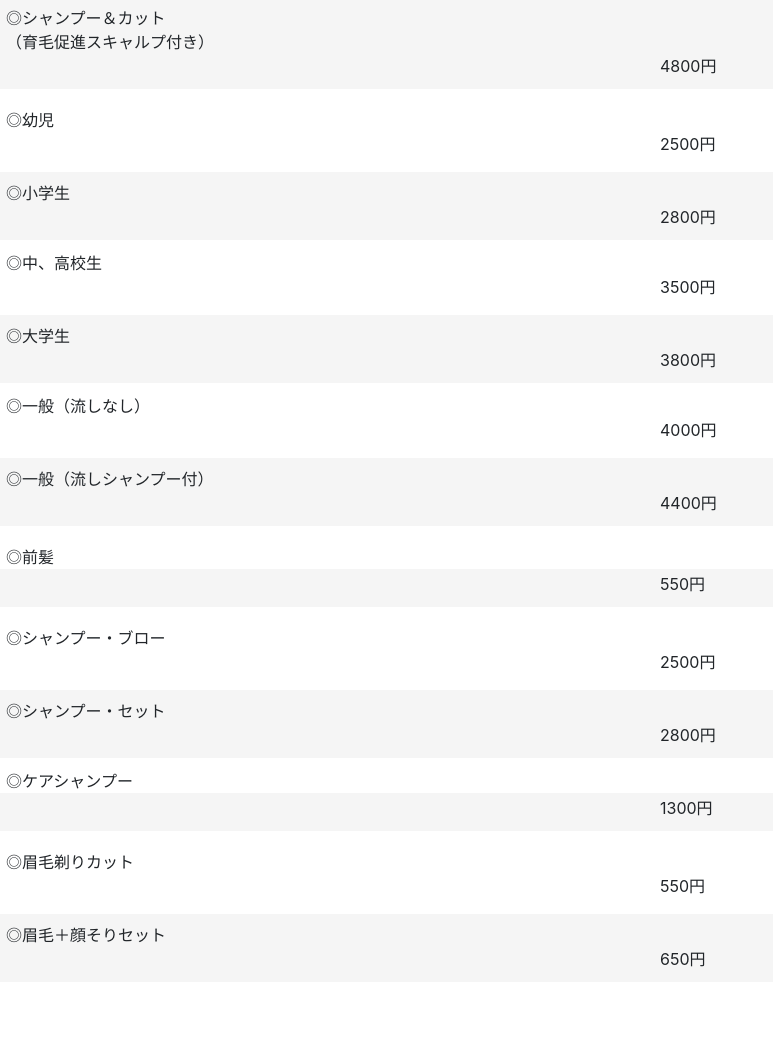
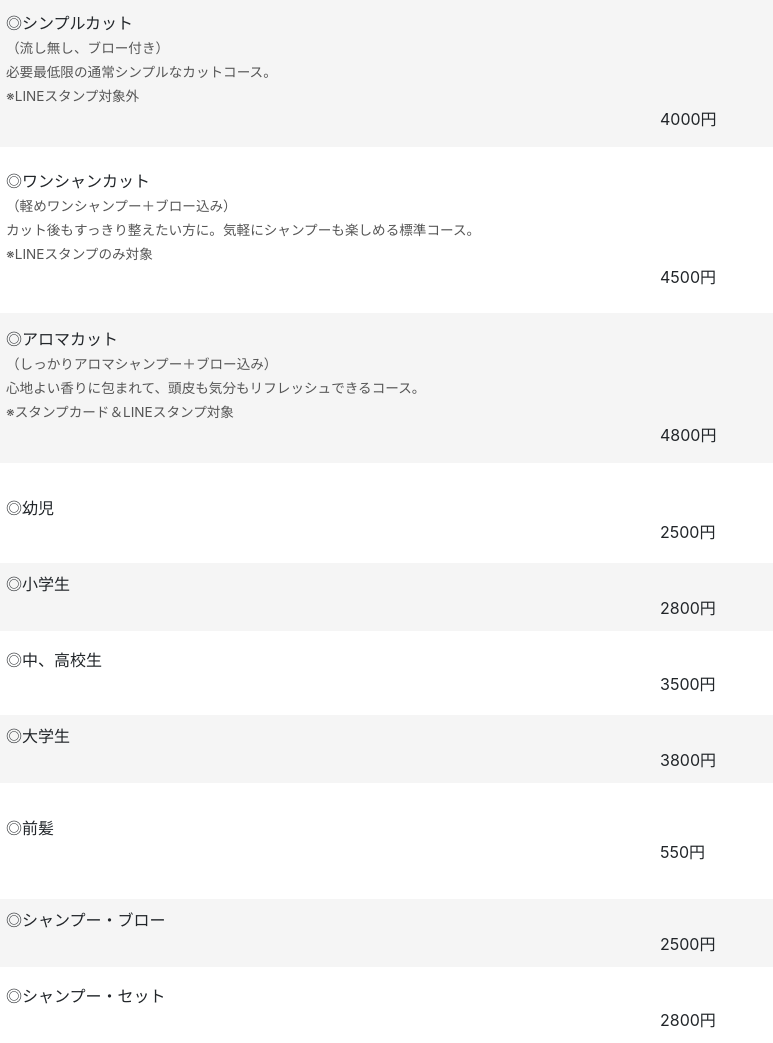
Before and after one commit to beautyoda/cut, a plain HTML site: page index.html in a window 1280 px wide. Shown: the part 489-1532 px from the top of the page, without its empty margins (0-773 px from the left). Drawn offline with nearby package versions, Linux system fonts and the light colour scheme; a script that the page names is missing.

Commit message:
Update index.html

```diff
--- a/index.html
+++ b/index.html
@@ -1,3 +1,5 @@
+<!DOCTYPE html>
+<html lang="ja">
 <head>
   <meta name="viewport" content="width=device-width, initial-scale=1.0">
   <meta charset="utf-8">
@@ -15,27 +17,50 @@
    <img src="mainimg1.png" alt="お店">
 </p>
 
-<!-- シャンプー＆カット -->
-<div class="fadein row01" style="background-color: #F5F5F5; padding:3px 0; margin-bottom: 1em;">
-	<div class="span-10">◎シャンプー＆カット<br />（育毛促進スキャルプ付き）</div>
+<!-- カットコース -->
+<div class="fadein row01" style="background-color: #F5F5F5; padding:8px 0; margin-bottom: 0.5em;">
+	<div class="span-10">
+		◎シンプルカット<br />
+		<small style="font-size: 0.85em; color: #555;">（流し無し、ブロー付き）<br />必要最低限の通常シンプルなカットコース。<br />※LINEスタンプ対象外</small>
+	</div>
+	<div class="span-5">
+		<div> </div>
+		<div>  4000円</div>
+	</div>
+</div>
+
+<div class="fadein row02" style="padding:8px 0; margin-bottom: 0.5em;">
+	<div class="span-10">
+		◎ワンシャンカット<br />
+		<small style="font-size: 0.85em; color: #555;">（軽めワンシャンプー＋ブロー込み）<br />カット後もすっきり整えたい方に。気軽にシャンプーも楽しめる標準コース。<br />※LINEスタンプのみ対象</small>
+	</div>
+	<div class="span-5">
+		<div> </div>
+		<div>  4500円</div>
+	</div>
+</div>
+
+<div class="fadein row03" style="background-color: #F5F5F5; padding:8px 0; margin-bottom: 1.5em;">
+	<div class="span-10">
+		◎アロマカット<br />
+		<small style="font-size: 0.85em; color: #555;">（しっかりアロマシャンプー＋ブロー込み）<br />心地よい香りに包まれて、頭皮も気分もリフレッシュできるコース。<br />※スタンプカード＆LINEスタンプ対象</small>
+	</div>
 	<div class="span-5">
 		<div> </div>
 		<div>  4800円</div>
 	</div>
 </div>
 
-<!-- 幼児～一般 -->
-<div class="fadein row02">
+<!-- 幼児～大学生 -->
+<div class="fadein row04" style="padding:3px 0; margin-bottom: 0.5em;">
 	<div class="span-10">◎幼児</div>
-</div>
-<div class="fadein row02" style="margin-bottom: 0.5em;">
 	<div class="span-5">
 		<div> </div>
 		<div>  2500円</div>
 	</div>
 </div>
 
-<div class="fadein row03" style="background-color: #F5F5F5; padding:3px 0; margin-bottom: 0.5em;">
+<div class="fadein row05" style="background-color: #F5F5F5; padding:3px 0; margin-bottom: 0.5em;">
 	<div class="span-10">◎小学生</div>
 	<div class="span-5">
 		<div> </div>
@@ -43,17 +68,15 @@
 	</div>
 </div>
 
-<div class="fadein row04">
+<div class="fadein row06" style="padding:3px 0; margin-bottom: 0.5em;">
 	<div class="span-10">◎中、高校生</div>
-</div>
-<div class="fadein row04" style="margin-bottom: 0.5em;">
 	<div class="span-5">
 		<div> </div>
 		<div>  3500円</div>
 	</div>
 </div>
 
-<div class="fadein row05" style="background-color: #F5F5F5; padding:3px 0; margin-bottom: 0.5em;">
+<div class="fadein row07" style="background-color: #F5F5F5; padding:3px 0; margin-bottom: 1.5em;">
 	<div class="span-10">◎大学生</div>
 	<div class="span-5">
 		<div> </div>
@@ -61,29 +84,9 @@
 	</div>
 </div>
 
-<div class="fadein row06">
-	<div class="span-10">◎一般（流しなし）</div>
-</div>
-<div class="fadein row06" style="margin-bottom: 0.5em;">
-	<div class="span-5">
-		<div> </div>
-		<div>  4000円</div>
-	</div>
-</div>
-
-<div class="fadein row07" style="background-color: #F5F5F5; padding:3px 0; margin-bottom: 1em;">
-	<div class="span-10">◎一般（流しシャンプー付）</div>
-	<div class="span-5">
-		<div> </div>
-		<div>  4400円</div>
-	</div>
-</div>
-
 <!-- 前髪 -->
-<div class="fadein row08">
+<div class="fadein row08" style="padding:3px 0; margin-bottom: 1.5em;">
 	<div class="span-10">◎前髪</div>
-</div>
-<div class="fadein row08" style="background-color: #F5F5F5; padding:3px 0; margin-bottom: 1em;">
 	<div class="span-5">
 		<div> </div>
 		<div>  550円</div>
@@ -91,17 +94,15 @@
 </div>
 
 <!-- シャンプー・ブロー関連 -->
-<div class="fadein row09">
+<div class="fadein row09" style="background-color: #F5F5F5; padding:3px 0; margin-bottom: 0.5em;">
 	<div class="span-10">◎シャンプー・ブロー</div>
-</div>
-<div class="fadein row09" style="margin-bottom: 0.5em;">
 	<div class="span-5">
 		<div> </div>
 		<div>  2500円</div>
 	</div>
 </div>
 
-<div class="fadein row10" style="background-color: #F5F5F5; padding:3px 0; margin-bottom: 0.5em;">
+<div class="fadein row10" style="padding:3px 0; margin-bottom: 0.5em;">
 	<div class="span-10">◎シャンプー・セット</div>
 	<div class="span-5">
 		<div> </div>
@@ -109,10 +110,8 @@
 	</div>
 </div>
 
-<div class="fadein row11">
+<div class="fadein row11" style="background-color: #F5F5F5; padding:3px 0; margin-bottom: 1.5em;">
 	<div class="span-10">◎ケアシャンプー</div>
-</div>
-<div class="fadein row11" style="background-color: #F5F5F5; padding:3px 0; margin-bottom: 1em;">
 	<div class="span-5">
 		<div> </div>
 		<div>  1300円</div>
@@ -120,10 +119,8 @@
 </div>
 
 <!-- 眉毛関連 -->
-<div class="fadein row12">
+<div class="fadein row12" style="padding:3px 0; margin-bottom: 0.5em;">
 	<div class="span-10">◎眉毛剃りカット</div>
-</div>
-<div class="fadein row12" style="margin-bottom: 0.5em;">
 	<div class="span-5">
 		<div> </div>
 		<div>  550円</div>
@@ -141,3 +138,4 @@
   <script src="https://d.line-scdn.net/liff/1.0/sdk.js"></script>
   <script src="index.js"></script>
 </body>
+</html>
```
